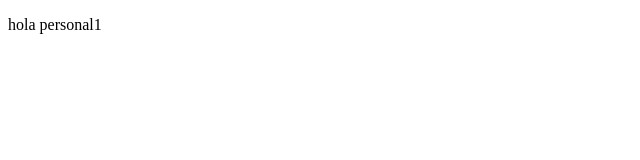
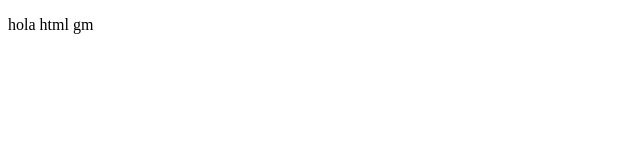
Before and after one commit to JAIR02/personal2, a plain HTML site: page index.html in a window 1280 px wide. Shown: the full height of the page, 0-640 px from the left. Drawn offline with Linux system fonts and the light colour scheme.

Commit message:
cambio9s putos

```diff
--- a/index.html
+++ b/index.html
@@ -8,7 +8,7 @@
 </head>
 <body>
     <p>
-       hola personal1
+       hola html gm
     </p>
 </body>
 </html>
```
